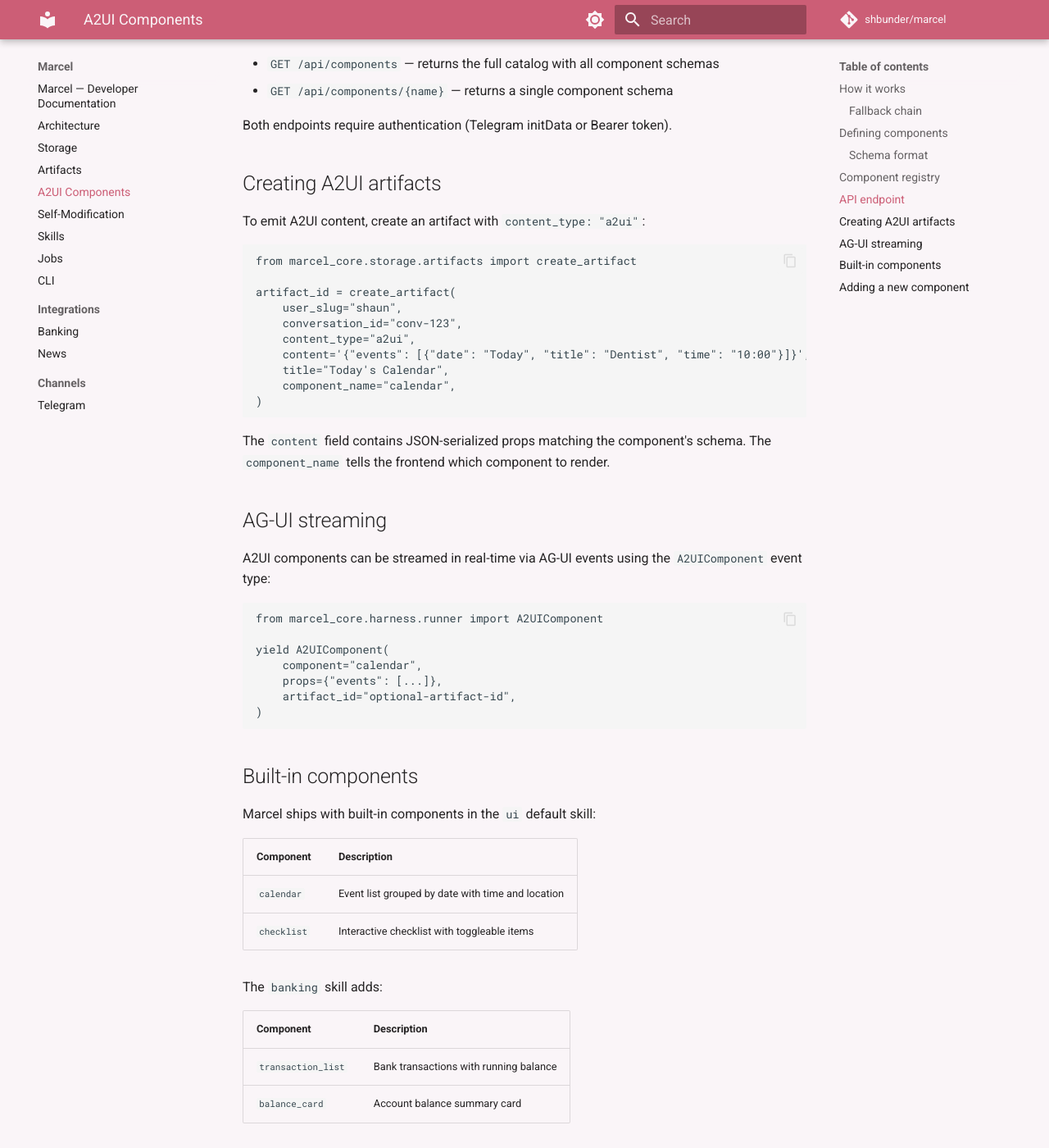
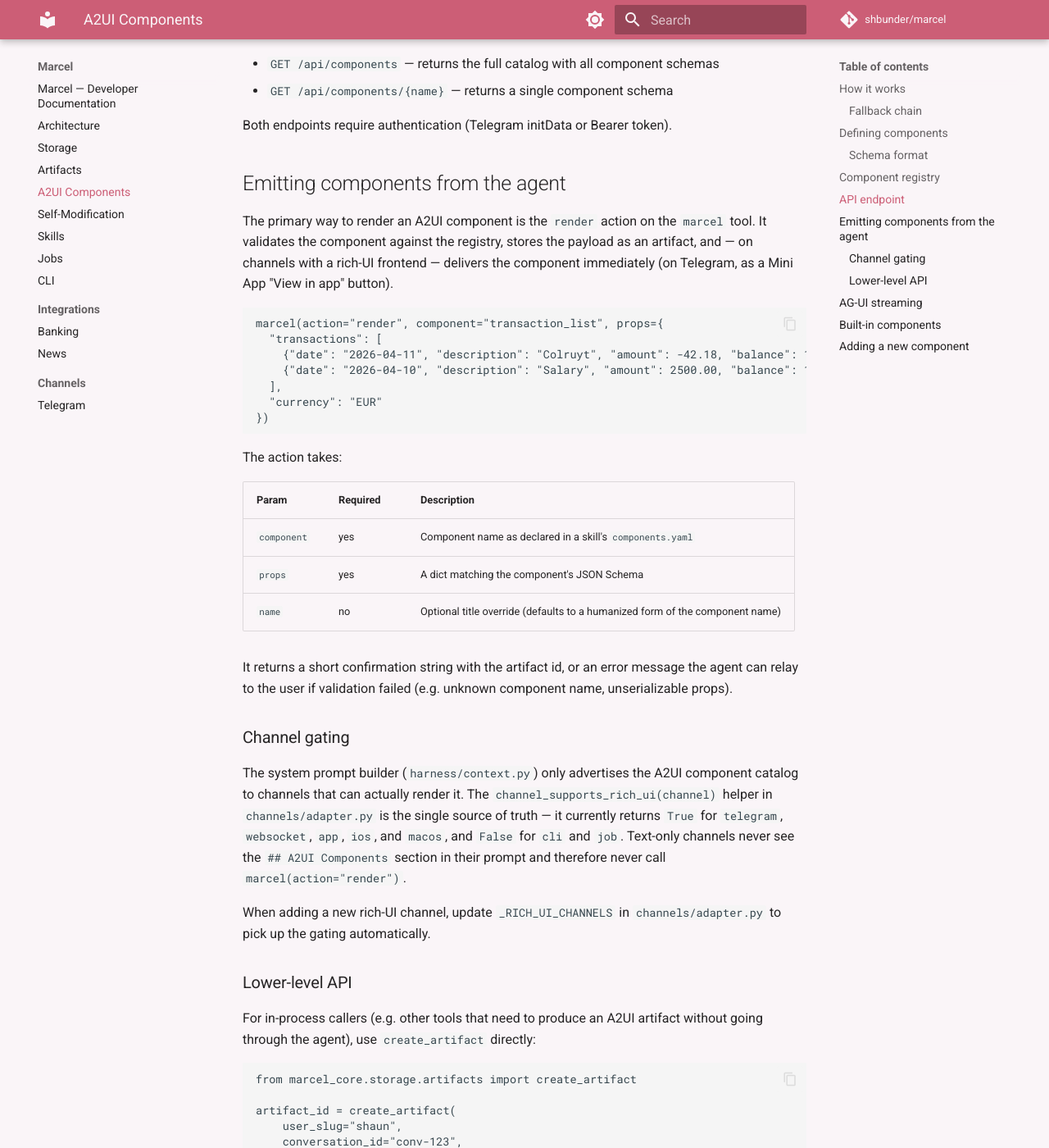
Before and after one commit to shbunder/marcel, an MkDocs documentation site: the page built from docs/a2ui-components.md, in a window 1280 px wide and 1400 px high, scrolled down 1789 px. Shown: the whole window at 82% size. Built offline with MkDocs 1.6.1 and Material for MkDocs 9.7.7, drawn with Linux system fonts in a browser that asks for light colours; comment, search, counter and statistics services are not loaded; some of the changed text lies outside the part shown.

Commit message:
✅ [ISSUE-067] closed: A2UI rendering pipeline — Telegram render action
Wires the agent-facing A2UI path end-to-end for Telegram via a new
marcel(action="render", ...) action. System prompt now advertises
the component catalog to channels that support rich UI.

Deferred (explicitly, with reasoning): Telegram ChannelAdapter
migration, runner A2UIComponent event yield, Telegram webhook event
handling, and websocket parity. The side-effect delivery pattern
from generate_chart removes the need for all four on the MVP path —
they become follow-up cleanups, not blockers.

Version: 2.4.0 → 2.5.0 (DEFAULT).

Co-Authored-By: Claude Opus 4.6 (1M context) <noreply@anthropic.com>

````diff
--- a/docs/a2ui-components.md
+++ b/docs/a2ui-components.md
@@ -72,9 +72,39 @@ Clients fetch the catalog to know what components are available:
 
 Both endpoints require authentication (Telegram initData or Bearer token).
 
-## Creating A2UI artifacts
+## Emitting components from the agent
 
-To emit A2UI content, create an artifact with `content_type: "a2ui"`:
+The primary way to render an A2UI component is the `render` action on the `marcel` tool. It validates the component against the registry, stores the payload as an artifact, and — on channels with a rich-UI frontend — delivers the component immediately (on Telegram, as a Mini App "View in app" button).
+
+```
+marcel(action="render", component="transaction_list", props={
+  "transactions": [
+    {"date": "2026-04-11", "description": "Colruyt", "amount": -42.18, "balance": 1854.22},
+    {"date": "2026-04-10", "description": "Salary", "amount": 2500.00, "balance": 1896.40}
+  ],
+  "currency": "EUR"
+})
+```
+
+The action takes:
+
+| Param | Required | Description |
+|-------|----------|-------------|
+| `component` | yes | Component name as declared in a skill's `components.yaml` |
+| `props` | yes | A dict matching the component's JSON Schema |
+| `name` | no | Optional title override (defaults to a humanized form of the component name) |
+
+It returns a short confirmation string with the artifact id, or an error message the agent can relay to the user if validation failed (e.g. unknown component name, unserializable props).
+
+### Channel gating
+
+The system prompt builder (`harness/context.py`) only advertises the A2UI component catalog to channels that can actually render it. The `channel_supports_rich_ui(channel)` helper in `channels/adapter.py` is the single source of truth — it currently returns `True` for `telegram`, `websocket`, `app`, `ios`, and `macos`, and `False` for `cli` and `job`. Text-only channels never see the `## A2UI Components` section in their prompt and therefore never call `marcel(action="render")`.
+
+When adding a new rich-UI channel, update `_RICH_UI_CHANNELS` in `channels/adapter.py` to pick up the gating automatically.
+
+### Lower-level API
+
+For in-process callers (e.g. other tools that need to produce an A2UI artifact without going through the agent), use `create_artifact` directly:
 
 ```python
 from marcel_core.storage.artifacts import create_artifact
@@ -93,7 +123,7 @@ The `content` field contains JSON-serialized props matching the component's sche
 
 ## AG-UI streaming
 
-A2UI components can be streamed in real-time via AG-UI events using the `A2UIComponent` event type:
+A2UI components can be streamed in real-time via AG-UI events using the `A2UIComponent` event type defined in `harness/runner.py`. This event type is currently reserved for a future streaming-render path and is not yielded by any existing tool — the `marcel(action="render")` action uses the side-effect delivery pattern instead (same as `generate_chart`).
 
 ```python
 from marcel_core.harness.runner import A2UIComponent
--- a/pyproject.toml
+++ b/pyproject.toml
@@ -3,7 +3,7 @@ name = "marcel"
 description = "A self-adapting agent build on top of claude-code that can rewrite itself."
 readme = "README.md"
 license = {text = "MIT"}
-version = "2.4.0"
+version = "2.5.0"
 authors = [
     { name="Shaun Bundervoet", email = "shaun.bundervoet@me.com"},
 ]
--- a/src/marcel_core/__init__.py
+++ b/src/marcel_core/__init__.py
@@ -1,3 +1,3 @@
 """Marcel core — FastAPI server and agent engine."""
 
-__version__ = '2.4.0'
+__version__ = '2.5.0'
````
Also changed, not shown: project/issues/closed/ISSUE-067-a2ui-rendering-pipeline.md (renamed from project/issues/wip/ISSUE-067-a2ui-rendering-pipeline.md, +6 -1 lines).
